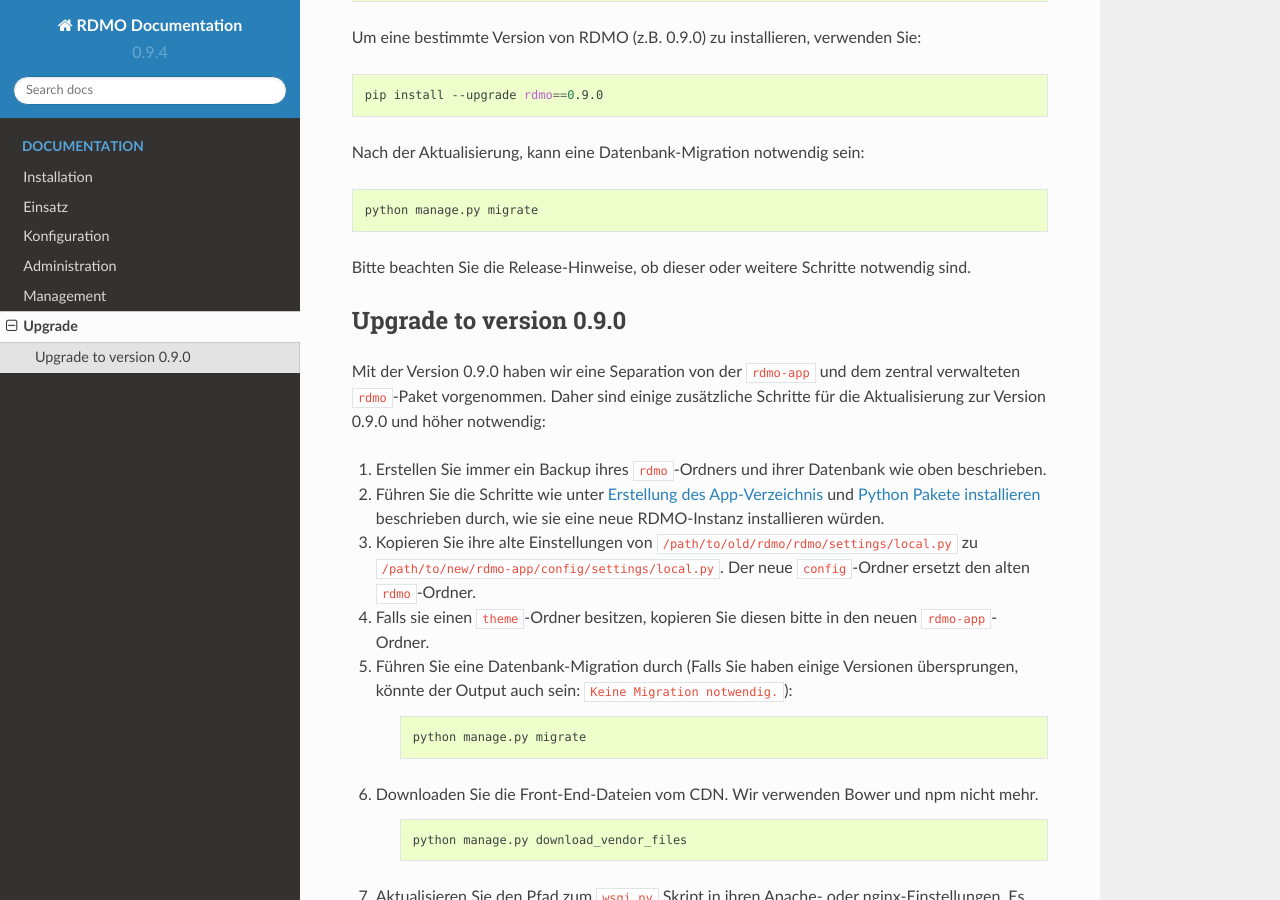
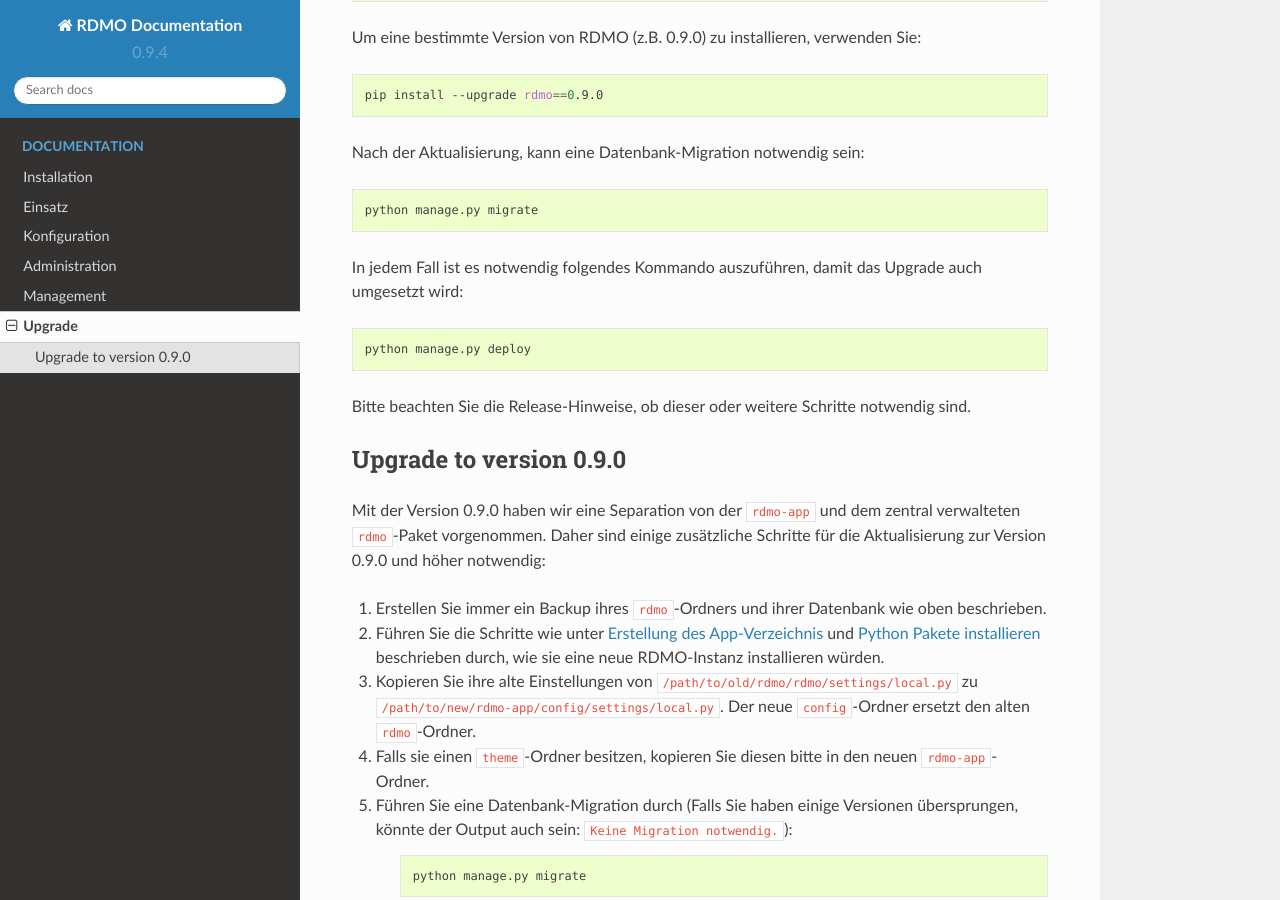
Before and after one commit to rdmorganiser/rdmo-docs-de, a Sphinx documentation site: the page built from docs/upgrade/index.rst, in a window 1280 px wide and 900 px high, scrolled down 600 px. Built offline with Sphinx 7.4.7 and the Read the Docs theme 2.0.0, drawn with Linux system fonts in a browser that asks for light colours.

Commit message:
Update index.rst

```diff
--- a/docs/upgrade/index.rst
+++ b/docs/upgrade/index.rst
@@ -29,6 +29,12 @@
 .. code:: bash
 
     python manage.py migrate
+
+In jedem Fall ist es notwendig folgendes Kommando auszuführen, damit das Upgrade auch umgesetzt wird:
+
+.. code:: bash
+
+    python manage.py deploy
 
 Bitte beachten Sie die Release-Hinweise, ob dieser oder weitere Schritte notwendig sind.
 
```
